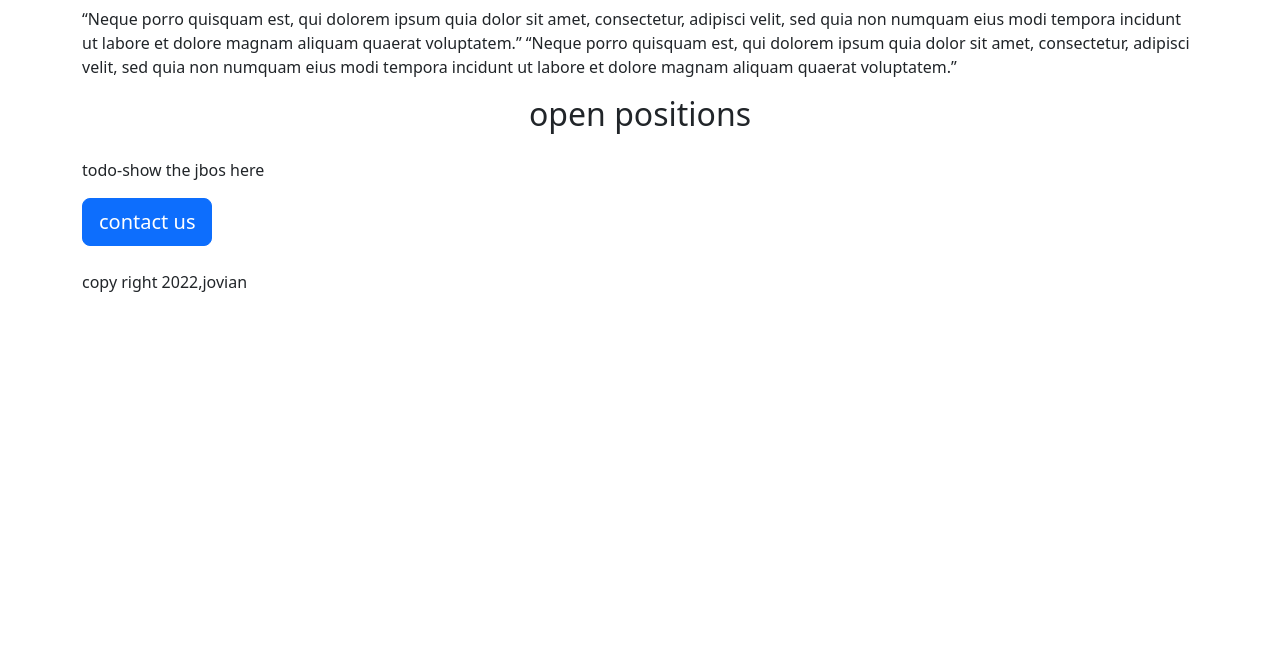
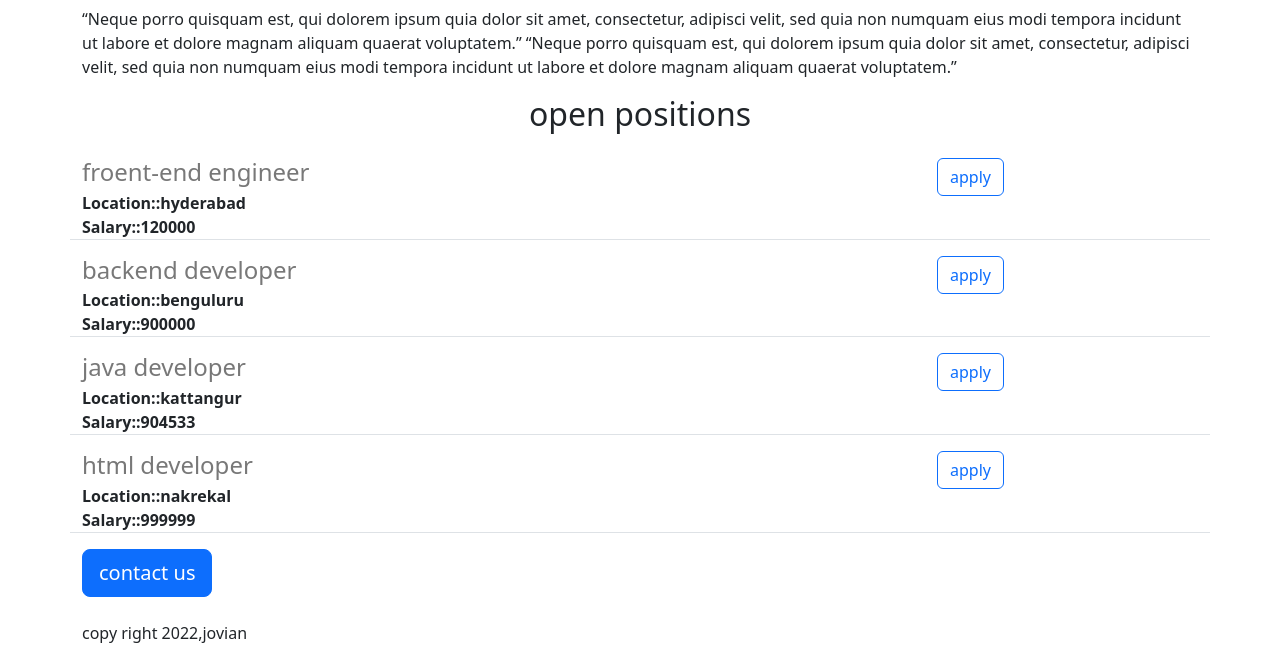
Before and after one commit to harimusham/my-college-bound, a Flask app: page / in a window 1280 px wide. Shown: the part 479-1140 px from the top of the page. Before the commit the page ends 771 px from the top, so only its background shows below. Run offline with Flask 3, Linux system fonts and the light colour scheme.

Commit message:
updated code

```diff
--- a/app.py
+++ b/app.py
@@ -1,7 +1,38 @@
-from flask import Flask ,render_template
+from flask import Flask ,render_template,jsonify
 app=Flask(__name__)
+JOBS=[
+  {
+    'id':1,
+    'title':'froent-end engineer',
+    'location':'hyderabad',
+    'salary':120000
+  },
+  {
+    'id':2,
+    'title':'backend developer',
+    'location':'benguluru',
+    'salary':900000
+  },
+  {
+   'id':3,
+    'title':'java developer',
+    'location':'kattangur',
+    'salary':904533
+  },
+  {
+   'id':4,
+    'title':'html developer',
+    'location':'nakrekal',
+    'salary':999999
+  }
+
+]
 @app.route("/")
-def hello_world():
-  return render_template('home.html')
+def hello_harikiran():
+  return render_template('home.html',jobs=JOBS,company_name="harikiran company")
+@app.route("/api/jobs")
+def list_jobs():
+  return jsonify(JOBS)
+
 if __name__ == "__main__":
   app.run(host='0.0.0.0',debug=True)
--- a/templates/home.html
+++ b/templates/home.html
@@ -1,7 +1,7 @@
 <!DOCTYPE html>
 <html>
   <head>
-  <title>jovian careers</title>
+  <title>{{company_name}} </title>
   <link href="https://cdn.jsdelivr.net/npm/bootstrap@5.3.1/dist/css/bootstrap.min.css" rel="stylesheet" integrity="sha384-4bw+/aepP/YC94hEpVNVgiZdgIC5+VKNBQNGCHeKRQN+PtmoHDEXuppvnDJzQIu9" crossorigin="anonymous">
 
   <style>
@@ -13,6 +13,7 @@
 
     }
   </style>
+
   </head>
   <body>
     <div class="container">
@@ -24,7 +25,12 @@
       “Neque porro quisquam est, qui dolorem ipsum quia dolor sit amet, consectetur, adipisci velit, sed quia non numquam eius modi tempora incidunt ut labore et dolore magnam aliquam quaerat voluptatem.”
     </p>
     <h2 class="text-center mt-2 mb-4">open positions</h2>
-    <p>todo-show the jbos here</p>
+    <div style="margin-bottom:16px;">
+      {% for job in jobs %}
+      {% include 'jobitem.html' %}
+
+      {% endfor %}
+    </div>
     <div class="center">
     <button class="btn btn-primary btn-lg">contact us</button>
       <p class="mt-4">copy right 2022,jovian</p>
--- /dev/null
+++ b/templates/jobitem.html
@@ -0,0 +1,19 @@
+ <div class="border-bottom row" style="margin-bottom:16px;padding-
+                                                          bottom:8px;">
+   <div class="col-9">
+        <h4 style="color:rgb(120,120,120);margin-bottom:4px;">
+        {{job['title']}}
+        </h4>
+        <div>
+          <b>Location::{{job['location']}}</b>
+        </div>
+        {% if 'salary' in job %}
+         <div><b>
+           Salary::{{job['salary']}}
+        </b></div>
+        {% endif %}
+   </div>
+     <div class="col-3">
+        <button  type="button" class="btn btn-outline-primary">apply</button>
+     </div>
+</div>
```
